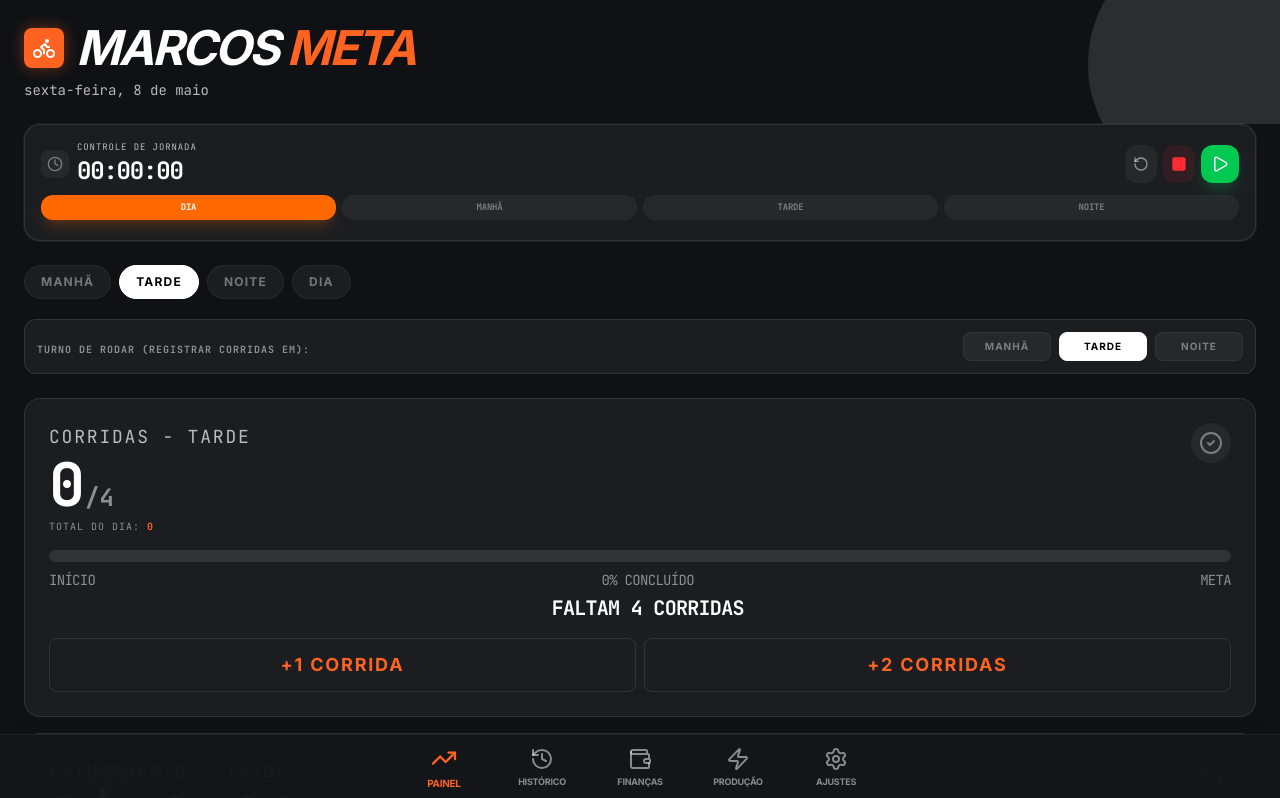
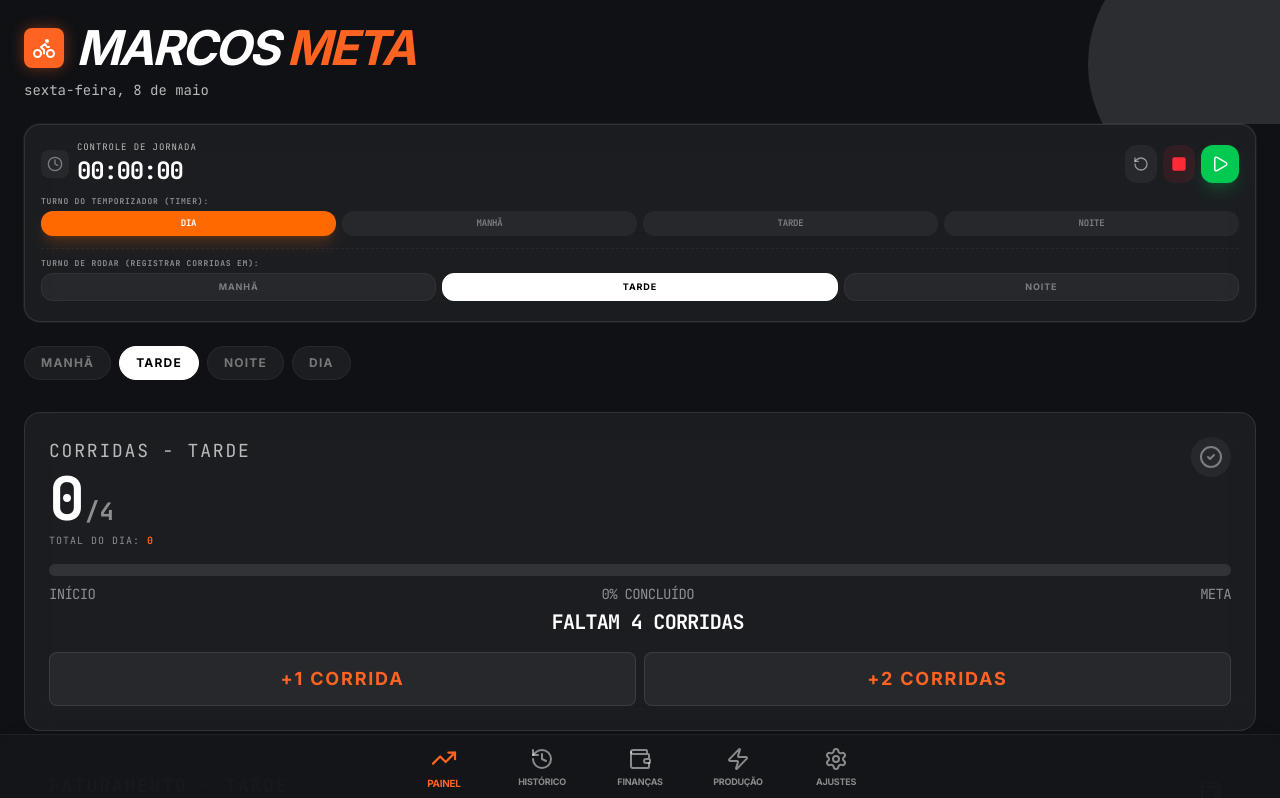
Before and after one commit to marcos150691/registrocorridas, a React (Vite) app: page / in a window 1280 px wide. Shown: the top 798 px of the page. Built offline with nearby package versions, Linux system fonts and the light colour scheme; grey boxes are pictures that could not be loaded.

Commit message:
refactor: improve color contrast for light mode
Adjust text colors to ensure accessibility and readability when using a light theme by darkening specific high-contrast colors.

```diff
--- a/src/App.tsx
+++ b/src/App.tsx
@@ -1301,18 +1301,28 @@ export default function App() {
   };
 
   const getStyle = (color: string, isText = false) => {
-    if (color.startsWith('linear-gradient')) {
+    let finalColor = color;
+    if (isText && !isDark && !color.startsWith('linear-gradient')) {
+      const upperColor = color.toUpperCase();
+      if (upperColor === '#FFD700') finalColor = '#B58E00'; // Dark Golden Yellow
+      else if (upperColor === '#00FF41') finalColor = '#15803D'; // Dark Forest Green
+      else if (upperColor === '#00D4FF' || upperColor === '#00FFFF') finalColor = '#0369A1'; // Dark Electric Blue
+      else if (upperColor === '#FF6321') finalColor = '#C2410C'; // Dark Orange
+      else if (upperColor === '#FF0000') finalColor = '#B91C1C'; // Dark Red
+    }
+
+    if (finalColor.startsWith('linear-gradient')) {
       if (isText) {
         return {
-          background: color,
+          background: finalColor,
           WebkitBackgroundClip: 'text',
           WebkitTextFillColor: 'transparent',
           backgroundClip: 'text',
         };
       }
-      return { background: color };
-    }
-    return isText ? { color } : { backgroundColor: color };
+      return { background: finalColor };
+    }
+    return isText ? { color: finalColor } : { backgroundColor: finalColor };
   };
 
   const getSolidColor = (color: string) => {
@@ -1413,7 +1423,12 @@ export default function App() {
 
               {/* Shift Selector for Timer */}
               {state.settings.enableShiftTracking && (
-                <div className="flex gap-1.5 mb-1">
+                <div className="space-y-3 mb-1">
+                  <div>
+                    <span className={`text-[8px] font-mono font-bold uppercase tracking-widest block mb-1 ${subMutedTextColor}`}>
+                      Turno do Temporizador (Timer):
+                    </span>
+                    <div className="flex gap-1.5">
                       {(['dia inteiro', 'manhã', 'tarde', 'noite'] as const).map(shift => (
                         <button
                           key={shift}
@@ -1429,6 +1444,31 @@ export default function App() {
                         </button>
                       ))}
                     </div>
+                  </div>
+
+                  {!state.finalizedDays?.includes(today) && (
+                    <div className={`pt-2 border-t border-dashed ${isDark ? 'border-white/5' : 'border-slate-200'}`}>
+                      <span className={`text-[8px] font-mono font-bold uppercase tracking-widest block mb-1 ${subMutedTextColor}`}>
+                        Turno de Rodar (Registrar Corridas em):
+                      </span>
+                      <div className="flex gap-1.5">
+                        {(['manhã', 'tarde', 'noite'] as const).map((s) => (
+                          <button
+                            key={s}
+                            onClick={() => setRegistrationShift(s)}
+                            className={`flex-1 py-1.5 rounded-xl text-[9px] font-bold uppercase tracking-widest transition-all border ${
+                              registrationShift === s
+                                ? isDark ? 'bg-white text-black border-white font-bold' : 'bg-black text-white border-black font-bold shadow-md'
+                                : isDark ? 'bg-white/5 text-white/40 border-white/5 hover:bg-white/10' : 'bg-white text-slate-700 border-slate-200 hover:bg-slate-100 shadow-sm'
+                            }`}
+                          >
+                            {s}
+                          </button>
+                        ))}
+                      </div>
+                    </div>
+                  )}
+                </div>
               )}
 
               {state.workTimer?.isRunning && (
@@ -1542,34 +1582,7 @@ export default function App() {
                   </motion.div>
                 )}
 
-                {!state.finalizedDays?.includes(today) && (
-                  <div className={`p-3 rounded-xl border flex flex-col sm:flex-row sm:items-center sm:justify-between gap-3 ${
-                    isDark
-                      ? 'bg-white/5 border-white/10'
-                      : 'bg-slate-100 border-slate-300 shadow-sm'
-                  }`}>
-                    <div>
-                      <span className={`text-[10px] font-mono font-bold uppercase tracking-widest block sm:inline ${subMutedTextColor}`}>
-                        Turno de Rodar (Registrar Corridas em):
-                      </span>
-                    </div>
-                    <div className="flex gap-2 w-full sm:max-w-[280px]">
-                      {(['manhã', 'tarde', 'noite'] as const).map((s) => (
-                        <button
-                          key={s}
-                          onClick={() => setRegistrationShift(s)}
-                          className={`flex-1 py-1.5 rounded-lg text-[10px] font-bold uppercase tracking-widest transition-all border ${
-                            registrationShift === s
-                              ? isDark ? 'bg-white text-black border-white font-bold' : 'bg-black text-white border-black font-bold shadow-md'
-                              : isDark ? 'bg-white/5 text-white/40 border-white/5 hover:bg-white/10' : 'bg-slate-50 text-slate-700 border-slate-200 hover:bg-slate-200 hover:text-slate-900 shadow-sm'
-                          }`}
-                        >
-                          {s}
-                        </button>
-                      ))}
-                    </div>
-                  </div>
-                )}
+
               </div>
             )}
 
@@ -1627,7 +1640,7 @@ export default function App() {
                 )}
 
                 <div className="space-y-2">
-                  <div className="progress-bar-container">
+                  <div className={`h-3 w-full rounded-full relative ${isDark ? 'bg-white/10' : 'bg-slate-200'}`}>
                     {state.settings.enableAnimation ? (
                       <motion.div
                         className="progress-bar-fill relative"
@@ -1657,7 +1670,7 @@ export default function App() {
                         {state.history.length > 0 && (
                           <button
                             onClick={undo}
-                            className="underline hover:text-white transition-colors"
+                            className={`underline ${isDark ? 'hover:text-white' : 'hover:text-black'} transition-colors`}
                           >
                             Desfazer
                           </button>
@@ -1678,7 +1691,11 @@ export default function App() {
                   <div className="flex flex-wrap gap-2 pt-2">
                     <button
                       onClick={() => quickAddRide(0, 'Corrida +1')}
-                      className={`flex-1 py-3 px-4 rounded-lg border border-white/10 text-lg font-bold uppercase tracking-widest hover:bg-white/5 transition-colors`}
+                      className={`flex-1 py-3 px-4 rounded-lg text-lg font-bold uppercase tracking-widest transition-colors border ${
+                        isDark
+                          ? 'border-white/10 bg-white/5 hover:bg-white/10'
+                          : 'border-slate-300 bg-slate-50 hover:bg-slate-150 active:bg-slate-200 shadow-sm'
+                      }`}
                       style={getStyle(state.settings.theme.countBarColor, true)}
                     >
                       +1 Corrida
@@ -1688,7 +1705,11 @@ export default function App() {
                         quickAddRide(0, 'Corrida +1');
                         quickAddRide(0, 'Corrida +1');
                       }}
-                      className={`flex-1 py-3 px-4 rounded-lg border border-white/10 text-lg font-bold uppercase tracking-widest hover:bg-white/5 transition-colors`}
+                      className={`flex-1 py-3 px-4 rounded-lg text-lg font-bold uppercase tracking-widest transition-colors border ${
+                        isDark
+                          ? 'border-white/10 bg-white/5 hover:bg-white/10'
+                          : 'border-slate-300 bg-slate-50 hover:bg-slate-150 active:bg-slate-200 shadow-sm'
+                      }`}
                       style={getStyle(state.settings.theme.countBarColor, true)}
                     >
                       +2 Corridas
@@ -1822,7 +1843,7 @@ export default function App() {
                 )}
 
                 <div className="space-y-2">
-                  <div className="progress-bar-container">
+                  <div className={`h-3 w-full rounded-full relative ${isDark ? 'bg-white/10' : 'bg-slate-200'}`}>
                     {state.settings.enableAnimation ? (
                       <motion.div
                         className="progress-bar-fill relative"
@@ -1852,7 +1873,7 @@ export default function App() {
                         {state.history.length > 0 && (
                           <button
                             onClick={undo}
-                            className="underline hover:text-white transition-colors"
+                            className={`underline ${isDark ? 'hover:text-white' : 'hover:text-black'} transition-colors`}
                           >
                             Desfazer
                           </button>
```
Lines whose indentation alone changed are shown as unchanged.
